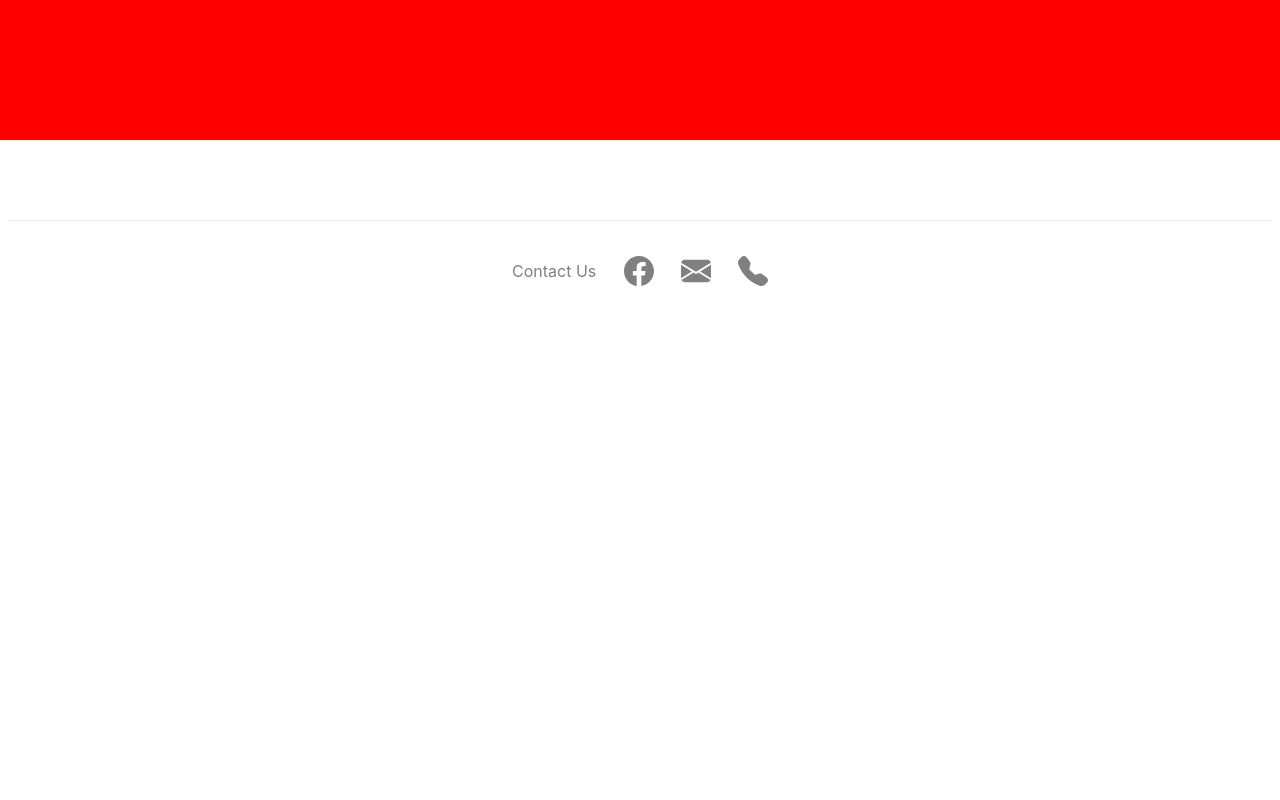
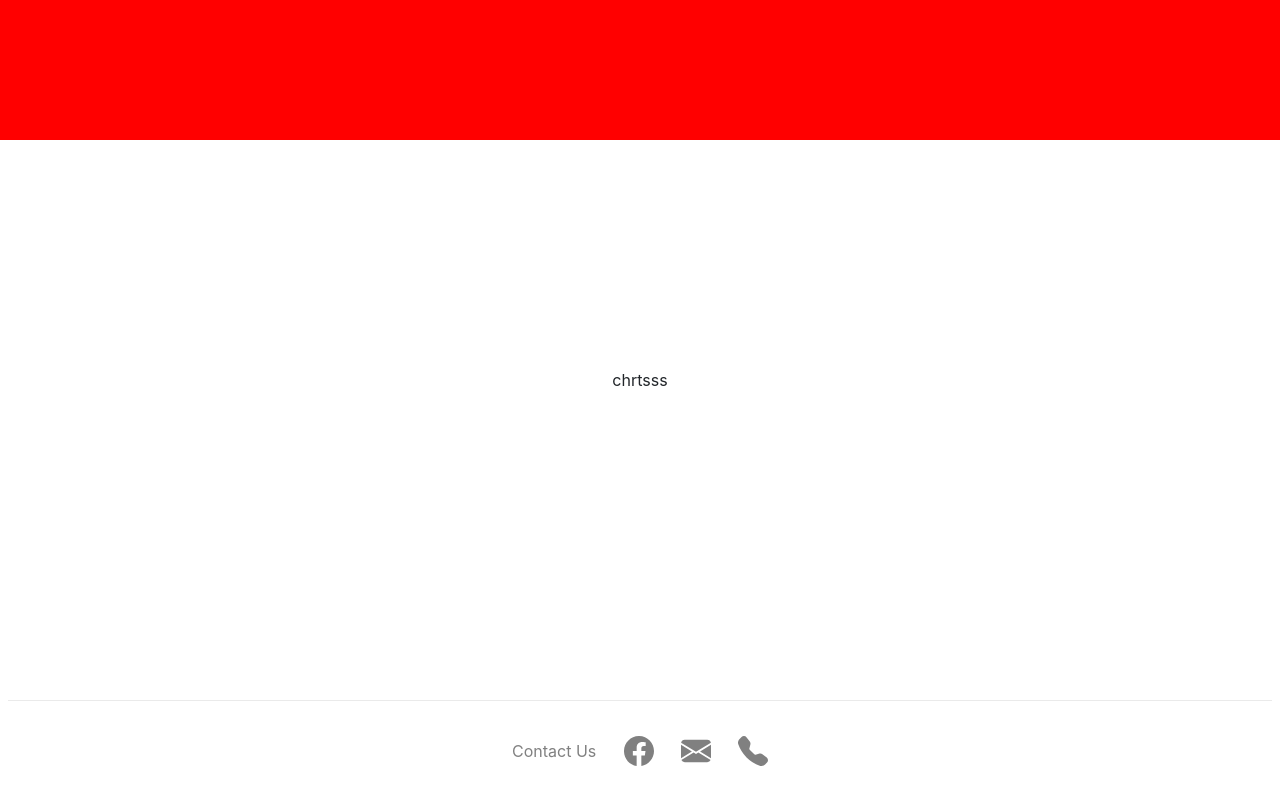
Before and after one commit to Bilal-Nadeem-Ahmed/Himmah, a Next.js app: page / in a window 1280 px wide. Shown: the part 900-1700 px from the top of the page. Before the commit the page ends 1220 px from the top, so only its background shows below. Built offline with nearby package versions, Linux system fonts and the light colour scheme.

Commit message:
made charts component

```diff
--- /dev/null
+++ b/Components/chart/index.js
@@ -0,0 +1,5 @@
+const Chart = () => {
+    return ( <div >chrtsss</div> );
+}
+
+export default Chart;
--- a/package.json
+++ b/package.json
@@ -9,10 +9,12 @@
   },
   "dependencies": {
     "bootstrap": "^5.0.0-beta2",
+    "chart.js": "^2.9.4",
     "next": "10.0.9",
     "react": "17.0.1",
     "react-bootstrap": "^1.5.2",
     "react-bootstrap-icons": "^1.4.0",
+    "react-chartjs-2": "^2.11.1",
     "react-dom": "17.0.1"
   }
 }
--- a/pages/index.js
+++ b/pages/index.js
@@ -4,6 +4,7 @@ import Navigation from '../Components/Nav'
 import 'bootstrap/dist/css/bootstrap.min.css';
 import Footer from '../Components/Footer';
 import {Carousel} from 'react-bootstrap'
+import Chart from '../Components/chart';
 
 export default function Home() {
   return (
@@ -100,6 +101,9 @@ export default function Home() {
       <div id='tacklinghate'>tackling hate</div>
 
           </div>
+          <div className='white-bg'>
+            <Chart/>
+          </div>
       </main>
 
       <footer className={styles.footer}>
--- a/styles/globals.css
+++ b/styles/globals.css
@@ -76,3 +76,13 @@ a {
 
 
 }
+.white-bg{
+  height: 60vh;
+  width: 100vw;
+  display: flex;
+  background-color: white;
+  justify-content: center;
+  align-items: center;
+
+
+}
```
Also changed, not shown: 1 other file (tests, documents, lock files or other folders).
